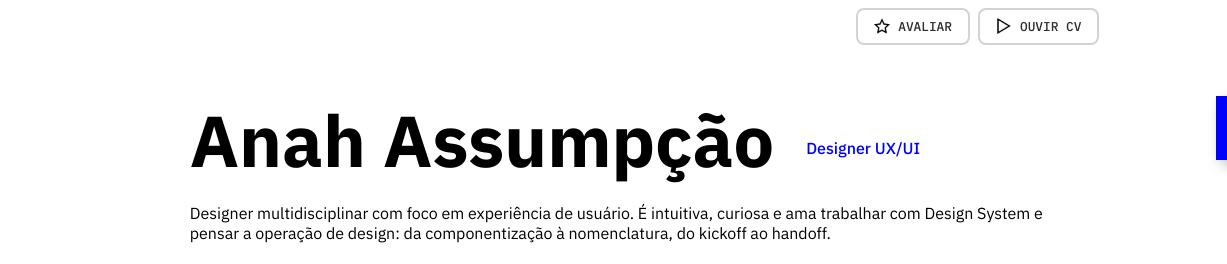
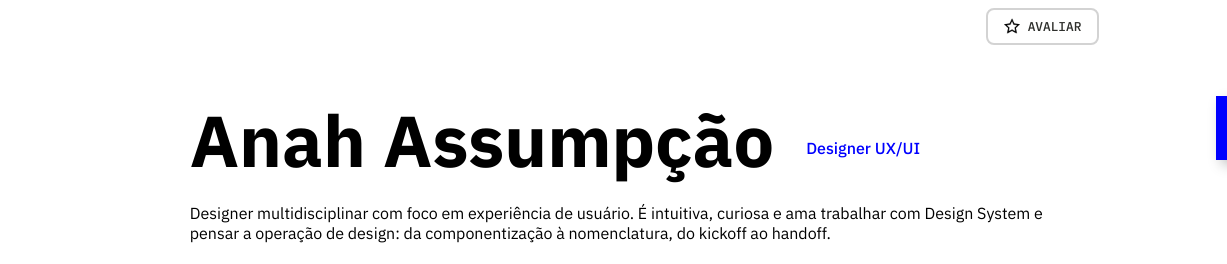
Before and after one commit to anacomh/cv, a plain HTML site: page index.html in a window 1280 px wide. Shown: the top 264 px of the page, 0-1227 px from the left. Drawn offline with Linux system fonts and the light colour scheme.

Commit message:
remove listen option

```diff
--- a/index.html
+++ b/index.html
@@ -15,7 +15,7 @@
 <nav>
     <div class="container">
         <ul>
-            <li><a id="ouvir-cv" data-audio="https://upload.wikimedia.org/wikipedia/en/5/5e/U2_One.ogg" class="icon-btn right" href="#ouvircv">Ouvir CV</a></li>
+            <!-- <li><a id="ouvir-cv" data-audio="https://upload.wikimedia.org/wikipedia/en/5/5e/U2_One.ogg" class="icon-btn right" href="#ouvircv">Ouvir CV</a></li> -->
             <li><a id="avaliar-cv" target="_blank" class="icon-btn icon-star right" href="https://anacomh.typeform.com/to/KG0O7eK9">Avaliar</a></li>
         </ul>
     </div>
```
